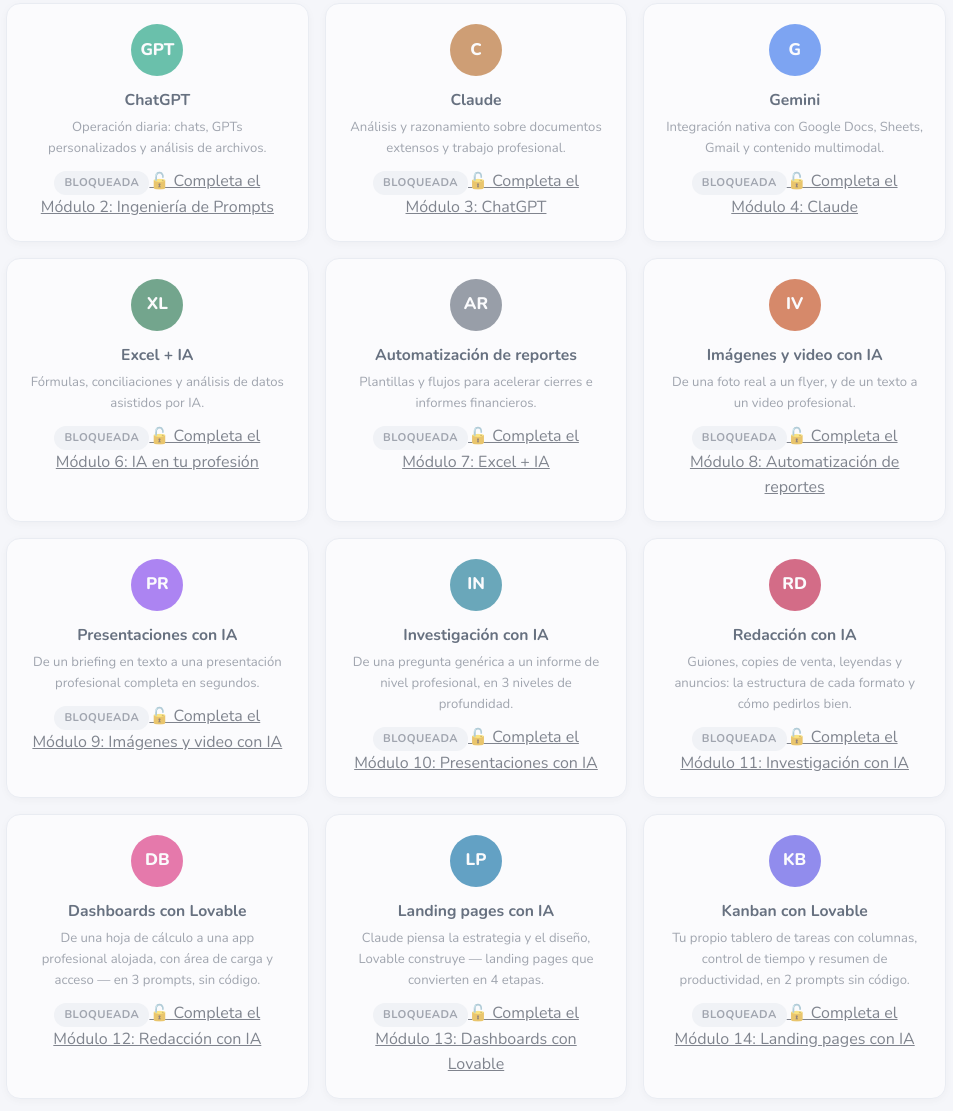
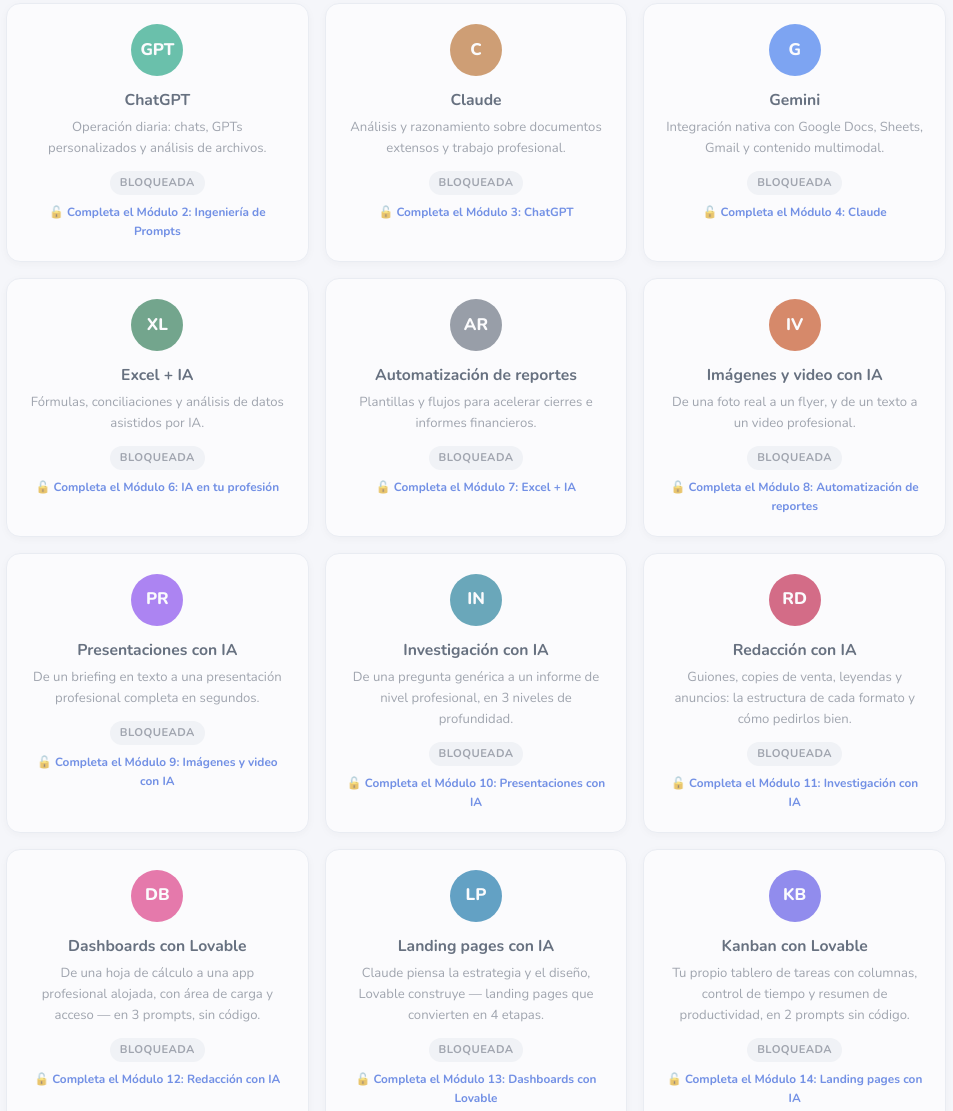
Before and after one commit to juancreyeshn-design/aprende-ia, a plain HTML site: page index.html in a window 1280 px wide. Shown: the part 6129-7240 px from the top of the page, without its empty margins (164-1117 px from the left). Drawn offline with nearby package versions, Linux system fonts and the light colour scheme.

Commit message:
Estilo para el aviso de requisito de desbloqueo en Especializaciones

```diff
--- a/assets/estilo.css
+++ b/assets/estilo.css
@@ -294,7 +294,7 @@
     padding:3px 10px;border-radius:20px;
 }
 .especializacion .estado.disponible{background:var(--navy-100);color:var(--navy-800)}
-.especializacion .estado.proxima{background:#eef0f4;color:var(--gris-suave)}
+.especializacion .estado.proxima{background:#eef0f4;color:var(--gris-suave)} .especializacion .requisito{display:block;margin-top:8px;font-size:.74rem;color:var(--navy-600);text-decoration:none;font-weight:700} .especializacion .requisito:hover{text-decoration:underline}
 
 /* ---------- Constancia ---------- */
 .constancia-card{
```
